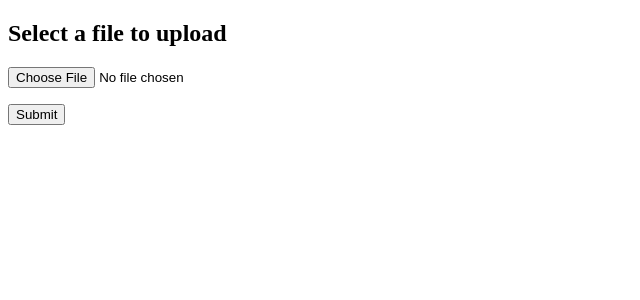
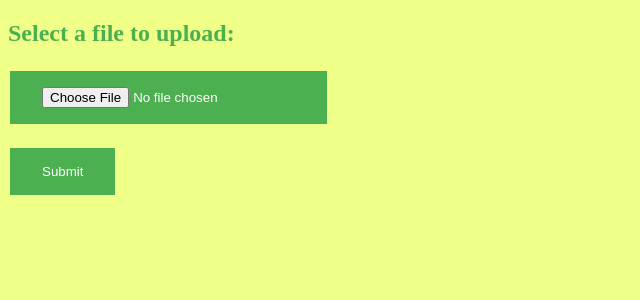
Before and after one commit to g-bulgarit/Love-Letter, a Flask app: page / in a window 1280 px wide. Shown: the top 300 px of the page, without its empty margins (0-640 px from the left). Run offline with Flask 2, Linux system fonts and the light colour scheme.

Commit message:
Changed some style components

```diff
--- a/templates/upload.html
+++ b/templates/upload.html
@@ -1,7 +1,26 @@
 <!doctype html>
-<title>Printer Upload Server</title>
+<head>
+	<style>
+		body {background-color: #efff87;}
+		h2   {color: #4CAF50;}
+		p    {color: black;}
 
-<h2>Select a file to upload</h2>
+		input[type=submit], input[type=file]{
+		  background-color: #4CAF50;
+		  border: none;
+		  color: white;
+		  padding: 16px 32px;
+		  text-decoration: none;
+		  margin: 4px 2px;
+		  cursor: pointer;
+		}
+	</style>
+
+	<title>Printer Upload Server</title>
+
+</head>
+
+<h2>Select a file to upload:</h2>
 <p>
 	{% with messages = get_flashed_messages() %}
 	  {% if messages %}
```
